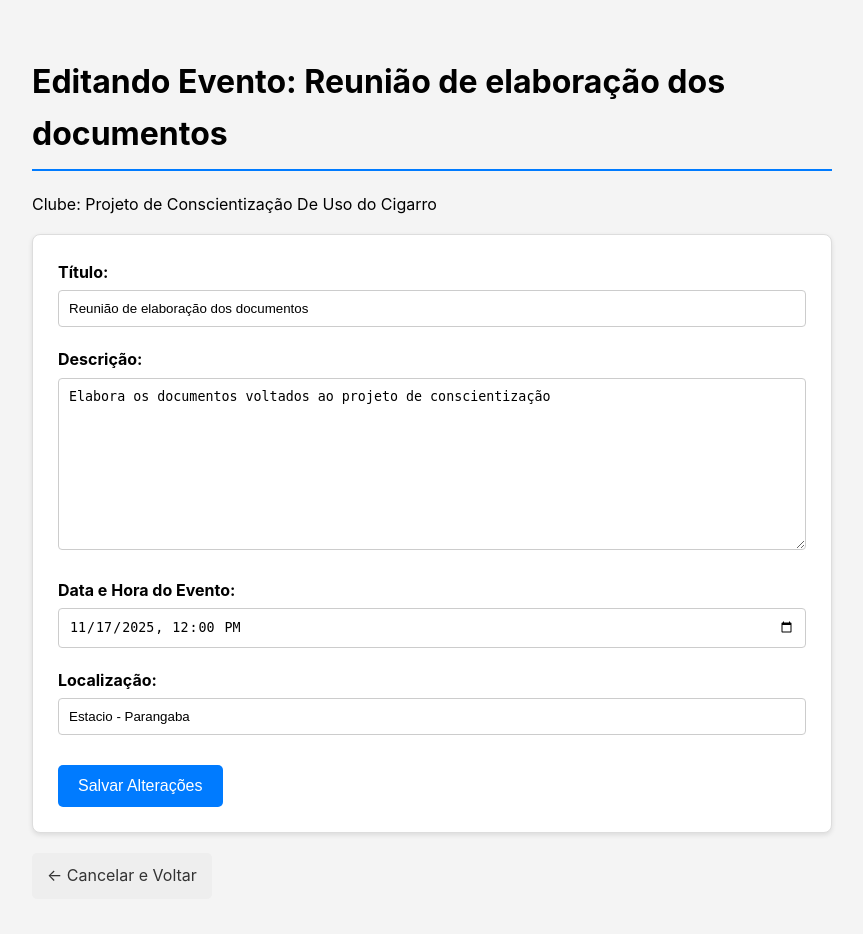
After one commit to Clay1442/-Sistema-de-Grupos-Acad-micos-SGA-, a Django app: page /event/1/edit/ in a window 1280 px wide. The commit adds this page. Shown: the whole page, without its empty margins (208-1071 px from the left). Run offline with Django 4.2, Linux system fonts and the light colour scheme; a user stored in the database is signed in; data comes from the database, SQL or seed files in the repository; both versions use the stored data as it was after the commit.

Commit message:
feat(events): Add event detail page and edit functionality

```diff
--- a/clubs/urls.py
+++ b/clubs/urls.py
@@ -5,6 +5,8 @@ urlpatterns = [
     path('', views.club_list, name='club-list'),
     path('club/<int:pk>/', views.club_detail, name='club-detail'),
     path('project/<int:pk>/', views.project_detail, name='project-detail'),
+    path('event/<int:pk>/', views.event_detail, name='event-detail'),
+    path('event/<int:pk>/edit/', views.event_edit, name='event-edit'),
     path('club/new/', views.club_create, name='club-create'),
     path('club/<int:pk>/delete-member/<int:membership_id>/', views.delete_member, name='delete-member'),
     path('club/<int:pk>/set-role/<int:membership_id>/', views.set_member_role, name='set-member-role'),
@@ -14,5 +16,4 @@ urlpatterns = [
     path('club/<int:pk>/new-project/', views.project_create, name='project-create'),
     path('club/<int:pk>/edit/', views.club_edit, name='club-edit'),
     path('club/<int:pk>/delete/', views.club_delete, name='club-delete'),
-
 ]
--- a/clubs/views.py
+++ b/clubs/views.py
@@ -303,3 +303,56 @@ def delete_event(request, pk, event_id):
         'club': club,
     }
     return render(request, 'clubs/club_detail.html', context)
+
+
+@login_required
+def event_detail(request, pk):
+    event = get_object_or_404(Event, pk=pk)
+    club = event.club
+
+    is_advisor = (request.user == club.advisor)
+    is_manager = Membership.objects.filter(club=club, user=request.user, position='Manager').exists()
+    is_member = Membership.objects.filter(club=club, user=request.user).exists()
+
+    can_manage = (is_advisor or is_manager)
+
+    if not can_manage and not is_member:
+        messages.error(request, 'Você não tem permissão para ver este evento.')
+        return redirect('club-detail', pk=club.pk)
+
+    context = {
+            'event': event,
+            'club': club,
+            'can_manage': can_manage,
+        }
+    return render(request, 'clubs/event_detail.html', context)
+
+
+@login_required
+def event_edit(request, pk):
+    event = get_object_or_404(Event, pk=pk)
+    club = event.club
+
+    is_advisor = (request.user == club.advisor)
+    is_manager = Membership.objects.filter(club=club, user=request.user, position='manager').exists()
+
+    if not (is_advisor or is_manager):
+        messages.error(request, 'ERRO: Você não tem permissão para editar este evento.')
+        return redirect('club-detail', pk=club.pk)
+
+    if request.method == 'POST':
+        form = EventForm(request.POST, instance=event)
+        if form.is_valid():
+            form.save()
+            messages.success(request, 'Evento atualizado com sucesso!')
+            return redirect('event-detail', pk=event.pk)
+
+    else:
+        form = EventForm(instance=event)
+
+    context = {
+        'form': form,
+        'event': event,
+        'club': club,
+    }
+    return render(request, 'clubs/event_edit.html', context)
--- a/templates/clubs/club_detail.html
+++ b/templates/clubs/club_detail.html
@@ -272,9 +272,11 @@
         <div class="list-item">
             <div style="display: flex; justify-content: space-between; align-items: center;">
                 <div>
+                    <a href="{% url 'event-detail' pk=evento.pk %}" style="text-decoration: none; color: #333;">
                     <h3>{{ evento.title }}</h3>
                     <p><strong>Quando:</strong> {{ evento.event_date }}</sTrong>
                     <p><strong>Onde:</strong> {{ evento.location }}</p>
+                    </a>
                 </div>
                 {% if user_logged == club.advisor %}
                 <form action="{% url 'delete-event' pk=club.pk event_id=evento.pk %}" method="post">
--- /dev/null
+++ b/templates/clubs/event_edit.html
@@ -0,0 +1,147 @@
+{% load static %}
+<!DOCTYPE html>
+<html lang="pt-br">
+<head>
+    <meta charset="UTF-8">
+
+    <meta name="viewport" content="width=device-width, initial-scale=1.0">
+
+    <title>Editando Evento: {{ event.title }}</title>
+
+    <style>
+        /* --- ESTILOS RESPONSIVOS (Mobile-First) --- */
+
+        body {
+            font-family: -apple-system, BlinkMacSystemFont, "Segoe UI", Roboto, "Helvetica Neue", Arial, sans-serif;
+            margin: 0;
+            padding: 0;
+            background-color: #f4f4f4;
+            line-height: 1.6;
+        }
+
+        /* O container principal */
+        .container {
+            max-width: 800px;
+            margin: 20px auto; /* Centra no desktop */
+            padding: 15px;     /* Espaçamento para o telemóvel */
+        }
+
+        h1 {
+            border-bottom: 2px solid #007bff;
+            padding-bottom: 10px;
+        }
+
+        /* O container do formulário */
+        .form-container {
+            border: 1px solid #ddd;
+            padding: 25px;
+            border-radius: 8px;
+            background-color: #ffffff;
+            box-shadow: 0 2px 5px rgba(0,0,0,0.1);
+        }
+
+        /* 2. ESTILOS DOS CAMPOS DO FORMULÁRIO (A MÁGICA)
+        */
+
+        /* O 'wrapper' para cada campo */
+        .form-field {
+            margin-bottom: 20px;
+        }
+
+        form label {
+            font-weight: bold;
+            display: block; /* Faz o rótulo ficar numa linha própria */
+            margin-bottom: 5px;
+        }
+
+        /* Faz todos os inputs (texto, data) e textareas
+          serem 100% responsivos
+        */
+        form input[type="text"],
+        form input[type="datetime-local"],
+        form textarea {
+            width: 100%;             /* Ocupa 100% da largura do container */
+            padding: 10px;
+            border: 1px solid #ccc;
+            border-radius: 4px;
+            box-sizing: border-box;  /* Impede que o padding 'estoure' a largura */
+        }
+
+        form textarea {
+            min-height: 120px;
+            resize: vertical; /* Permite que o utilizador aumente a altura */
+        }
+
+        /* Botões */
+        .submit-btn {
+            background: #007bff;
+            color: white;
+            padding: 12px 20px;
+            border: none;
+            border-radius: 5px;
+            cursor: pointer;
+            font-size: 16px;
+            width: 100%; /* Botão 100% em telemóvel */
+            margin-top: 10px;
+        }
+
+        .back-link {
+            display: inline-block;
+            margin-top: 20px;
+            text-decoration: none;
+            background: #eee;
+            padding: 10px 15px;
+            border-radius: 5px;
+            color: #333;
+        }
+
+        /* 3. MEDIA QUERY (Para telas maiores)
+          Se a tela for maior que 600px...
+        */
+        @media (min-width: 600px) {
+            .submit-btn {
+                width: auto; /* O botão deixa de ser 100% */
+            }
+        }
+    </style>
+</head>
+
+<body>
+
+    <div class="container">
+        <h1>Editando Evento: {{ event.title }}</h1>
+        <p>Clube: {{ club.name }}</p>
+
+        <div class="form-container">
+            <form method="post">
+                {% csrf_token %}
+
+                <div class="form-field">
+                    <label for="{{ form.title.id_for_label }}">Título:</label>
+                    {{ form.title }}
+                </div>
+
+                <div class="form-field">
+                    <label for="{{ form.description.id_for_label }}">Descrição:</label>
+                    {{ form.description }}
+                </div>
+
+                <div class="form-field">
+                    <label for="{{ form.event_date.id_for_label }}">Data e Hora do Evento:</label>
+                    {{ form.event_date }}
+                </div>
+
+                <div class="form-field">
+                    <label for="{{ form.location.id_for_label }}">Localização:</label>
+                    {{ form.location }}
+                </div>
+
+                <button type="submit" class="submit-btn">Salvar Alterações</button>
+            </form>
+        </div>
+
+        <a href="{% url 'event-detail' pk=event.pk %}" class="back-link">← Cancelar e Voltar</a>
+    </div>
+
+</body>
+</html>
```
Also changed, not shown: templates/clubs/event_detail.html (added, +96 -0 lines), clubs/forms.py (line endings or trailing spaces), db.sqlite3.
